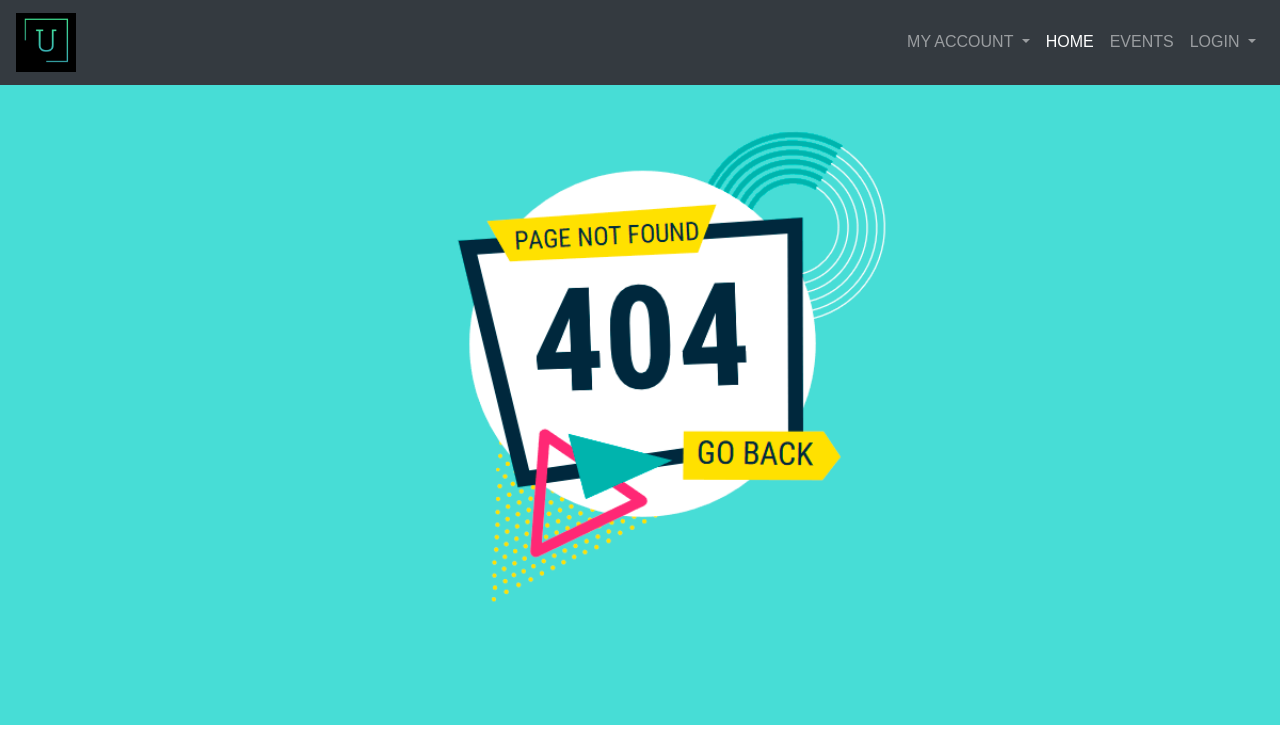
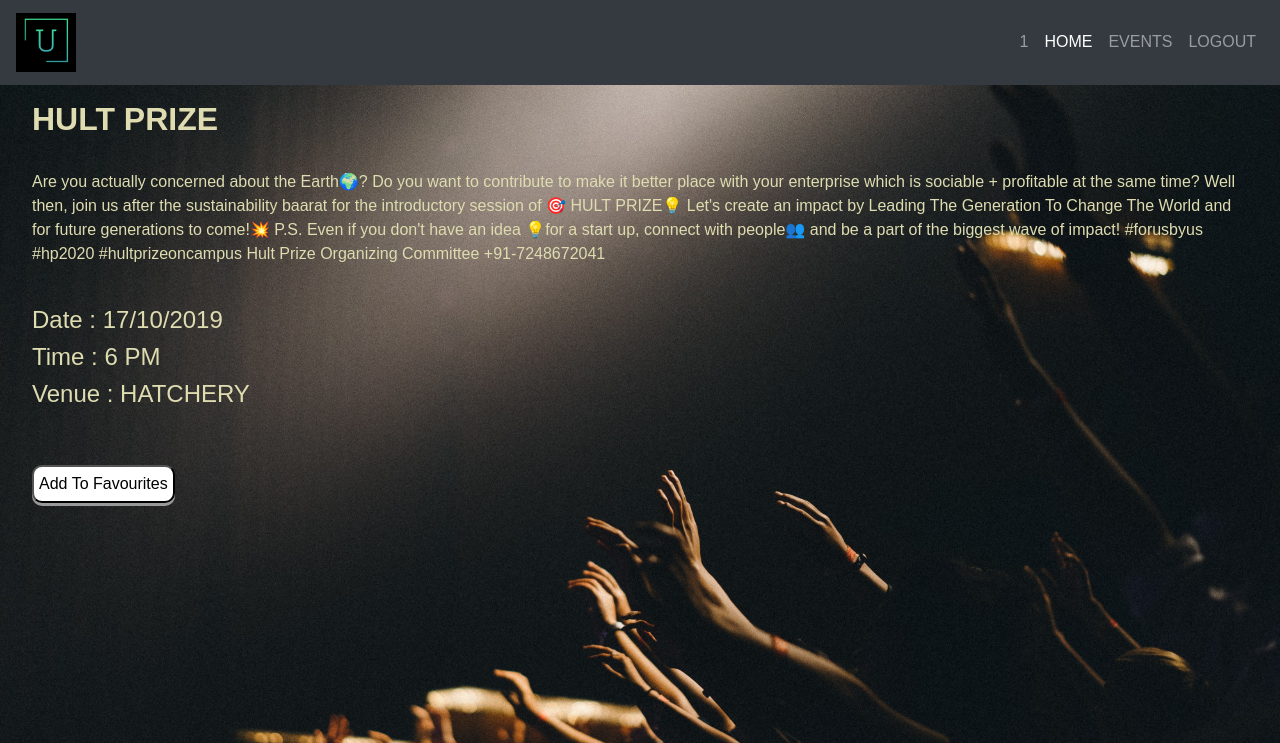
Before and after one commit to rithik-dev/Unspammify, a Flask app: page /events/181448 in a window 1280 px wide. Shown: the top 743 px of the page. Run offline with Flask 2, Linux system fonts and the light colour scheme; the visitor is signed in with stand-in values (Sample User, id 1); data comes from the database, SQL or seed files in the repository; both versions use the stored data as it was after the commit; some libraries are stand-ins or nearby versions.

Commit message:
Add files via upload
*navbar is now smart
- shows name of user/admin logged in
- login/logout toggles .. shows logout if someone is logged in else login

*minor fixes
*reduced background image size as it was causing page to load slowly

```diff
--- a/app.py
+++ b/app.py
@@ -11,6 +11,13 @@
 db = SQLAlchemy(app)
 
 mail = Mail(app)
+
+
+def get_session():
+    return session
+
+
+app.jinja_env.globals.update(get_session=get_session)
 
 
 def sendMail(subject, message, recipients, message_on_true):
@@ -94,6 +101,7 @@
                     session.clear()
 
                     session['admin'] = id
+                    session['name'] = rs.ID
                     flash(f"Successfully Logged In Admin '{rs.ID}'", 'success')
                     print(f"Successfully Logged In Admin '{rs.ID}'")
                     return redirect('/admin')
@@ -114,6 +122,7 @@
                     session.clear()
 
                     session['user'] = id
+                    session['name'] = rs.Name
                     flash(f"Successfully Logged In User : {rs.Name}", 'success')
                     print(f"Successfully Logged In User : {rs.Name}")
                     return redirect('/user/' + id)
@@ -160,18 +169,16 @@
         flash(f"Admin '{admin}' Logged Out Successfully", 'success')
         print(f"Admin '{admin}' Logged Out Successfully")
         del admin
-        return redirect('/')
     elif 'user' in session:
         user = session['user']
         session.clear()
         flash(f"User '{user}' Logged Out Successfully", 'success')
         print(f"User '{user}' Logged Out Successfully")
         del user
-        return redirect('/')
     else:
         flash("Not Logged In", 'warning')
         print("Not Logged In")
-        return redirect('/login')
+    return redirect('/login')
 
 
 from views_events import *
--- a/static/css/layout-style.css
+++ b/static/css/layout-style.css
@@ -11,7 +11,7 @@
   font-family: sans-serif;
 }
 body {
-  background: url("/static/img/bg1.jpg");
+  background: url("/static/img/bg.jpg");
   background-size: cover;
 }
 .container .text-main {
--- /dev/null
+++ b/templates/events/display-event-page.html
@@ -0,0 +1,28 @@
+{% extends "layout.html" %}
+
+{% block title %}
+{{ event.EventHeading }}
+{% endblock %}
+
+{% block style %}
+<style>
+  h2,h4,p{
+    color:#dedcb0;
+  }
+</style>
+{% endblock %}
+
+{% block body %}
+<h2><b>{{ event.EventHeading }}</b></h2>
+<br>
+<p>{{ event.EventDescription }}</p>
+<br>
+<h4>Date : {{ event.EventDate }}</h4>
+<h4>Time : {{ event.EventTime }}</h4>
+<h4>Venue : {{ event.EventVenue }}</h4>
+<br/>
+<br/>
+
+<a href="/events/add-to-fav/{{event.ID}}" class="card-link"><input type="button"
+                            value="Add To Favourites"></a>
+{% endblock %}
--- a/templates/layout.html
+++ b/templates/layout.html
@@ -27,6 +27,7 @@
 </head>
 
 <body>
+{% set session = get_session() %}
     <header>
         <nav class="navbar navbar-expand-lg navbar-dark bg-dark fixed-top">
             <a class="navbar-brand" href="/"><img src="{{ url_for('static',filename='img/logo.png') }}" alt="Logo"
@@ -38,32 +39,44 @@
             </button>
             <div class="collapse navbar-collapse" id="navbarSupportedContent">
                 <ul class="navbar-nav ml-auto">
-                    <li class="nav-item dropdown">
-                        <a class="nav-link dropdown-toggle" href="#" id="navbarDropdown" role="button"
-                            data-toggle="dropdown" aria-haspopup="true" aria-expanded="false">
-                            MY ACCOUNT
-                        </a>
-                        <div class="dropdown-menu" aria-labelledby="navbarDropdown">
-                            <a class="dropdown-item" href="/dashboard">MY ACCOUNT</a>
-                            <a class="dropdown-item" href="/logout">LOGOUT</a>
-                        </div>
+<!--                    <li class="nav-item dropdown">-->
+<!--                        <a class="nav-link dropdown-toggle" href="#" id="navbarDropdown" role="button"-->
+<!--                            data-toggle="dropdown" aria-haspopup="true" aria-expanded="false">-->
+<!--                            MY ACCOUNT-->
+<!--                        </a>-->
+<!--                        <div class="dropdown-menu" aria-labelledby="navbarDropdown">-->
+<!--                            <a class="dropdown-item" href="/dashboard">MY ACCOUNT</a>-->
+<!--                            <a class="dropdown-item" href="/logout">LOGOUT</a>-->
+<!--                        </div>-->
+<!--                    </li>-->
+                    <li class="nav-item">
+                        <a class="nav-link" href="/dashboard">{{ session['name'] }}</a>
                     </li>
                     <li class="nav-item active">
                         <a class="nav-link" href="/">HOME<span class="sr-only">(current)</span></a>
                     </li>
                     <li class="nav-item">
-                        <a class="nav-link" href="/events">EVENTS<span class="sr-only">(current)</span></a>
+                        <a class="nav-link" href="/events">EVENTS</a>
                     </li>
-                    <li class="nav-item dropdown ">
-                        <a class="nav-link dropdown-toggle" href="#" id="navbarDropdown" role="button"
-                            data-toggle="dropdown" aria-haspopup="true" aria-expanded="false">
-                            LOGIN
-                        </a>
-                        <div class="dropdown-menu dropdown-menu-right" aria-labelledby="navbarDropdown">
-                            <a class="dropdown-item" href="/login">LOGIN</a>
-                            <a class="dropdown-item" href="/register">REGISTER</a>
-                        </div>
+<!--                    <li class="nav-item dropdown ">-->
+<!--                        <a class="nav-link dropdown-toggle" href="#" id="navbarDropdown" role="button"-->
+<!--                            data-toggle="dropdown" aria-haspopup="true" aria-expanded="false">-->
+<!--                            LOGIN-->
+<!--                        </a>-->
+<!--                        <div class="dropdown-menu dropdown-menu-right" aria-labelledby="navbarDropdown">-->
+<!--                            <a class="dropdown-item" href="/login">LOGIN</a>-->
+<!--                            <a class="dropdown-item" href="/register">REGISTER</a>-->
+<!--                        </div>-->
+<!--                    </li>-->
+                    {% if 'user' in session or 'admin' in session %}
+                    <li class="nav-item">
+                        <a class="nav-link" href="/logout">LOGOUT</a>
                     </li>
+                    {% else %}
+                    <li class="nav-item">
+                        <a class="nav-link" href="/login">LOGIN</a>
+                    </li>
+                    {% endif %}
                 </ul>
             </div>
         </nav>
--- a/templates/login-page.html
+++ b/templates/login-page.html
@@ -28,6 +28,7 @@
                 {{ form.password.label }}
                 {{ form.password }}
             </div>
+            <a href="/register" style="color:white;">Register</a>
             <input type="submit" name="" value="SUBMIT">
         </form>
     </div>
--- a/templates/register-page.html
+++ b/templates/register-page.html
@@ -36,6 +36,7 @@
                 {{ form.password.label }}
                 {{ form.password }}
             </div>
+            <a href="/login" style="color:white;">Login</a>
             <input type="submit" name="" value="SUBMIT">
         </form>
     </div>
--- a/views_events.py
+++ b/views_events.py
@@ -215,6 +215,23 @@
         return redirect('/login')
 
 
+@app.route(URL_PREFIX + '/<string:event_id>')
+def display_event(event_id):
+    if 'user' in session or 'admin' in session:  # logged in
+        e = EventsModel.query.filter_by(ID=event_id).first()
+        if e is None:
+            flash(f"Event  With ID : '{event_id}' Does Not Exist", 'success')
+            print(f"Event  With ID : '{event_id}' Does Not Exist")
+            return redirect(URL_PREFIX)
+        else:
+            return render_template('events/display-event-page.html', event=e)
+    else:
+        flash("Not Logged In", 'danger')
+        print("Not Logged In")
+        return redirect('/login')
+
+
+
 @app.route(URL_PREFIX + '/add-to-fav/<string:event_id>')
 def add_event_to_favourites(event_id):
     if 'user' in session:
```
Also changed, not shown: templates/events/homepage.html (+6 -1 lines), templates/panels/admin/homepage.html (+6 -1 lines), templates/panels/user/homepage.html (+7 -2 lines), database.db, static/img/bg.jpg (added), 1 other file.
